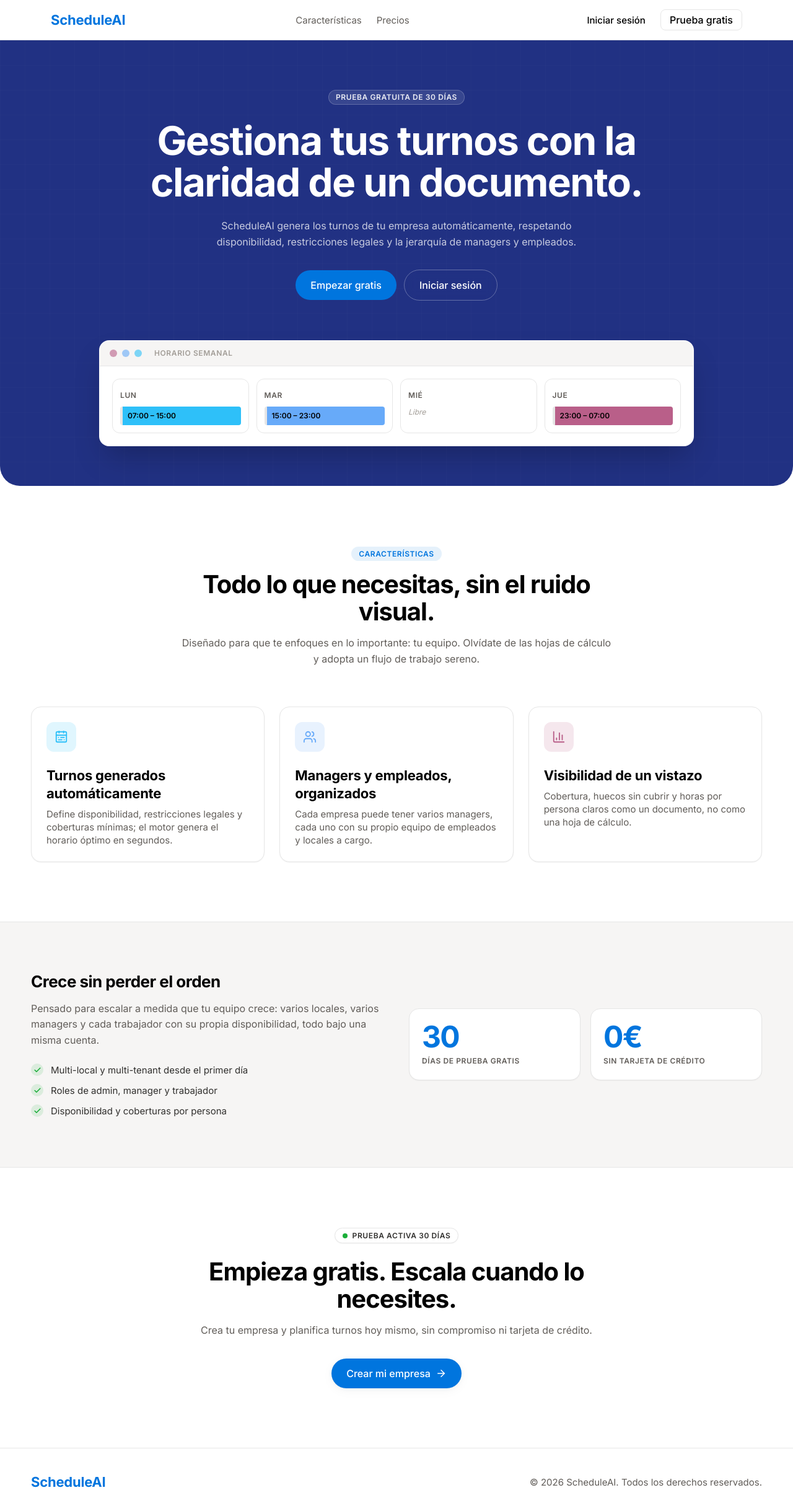
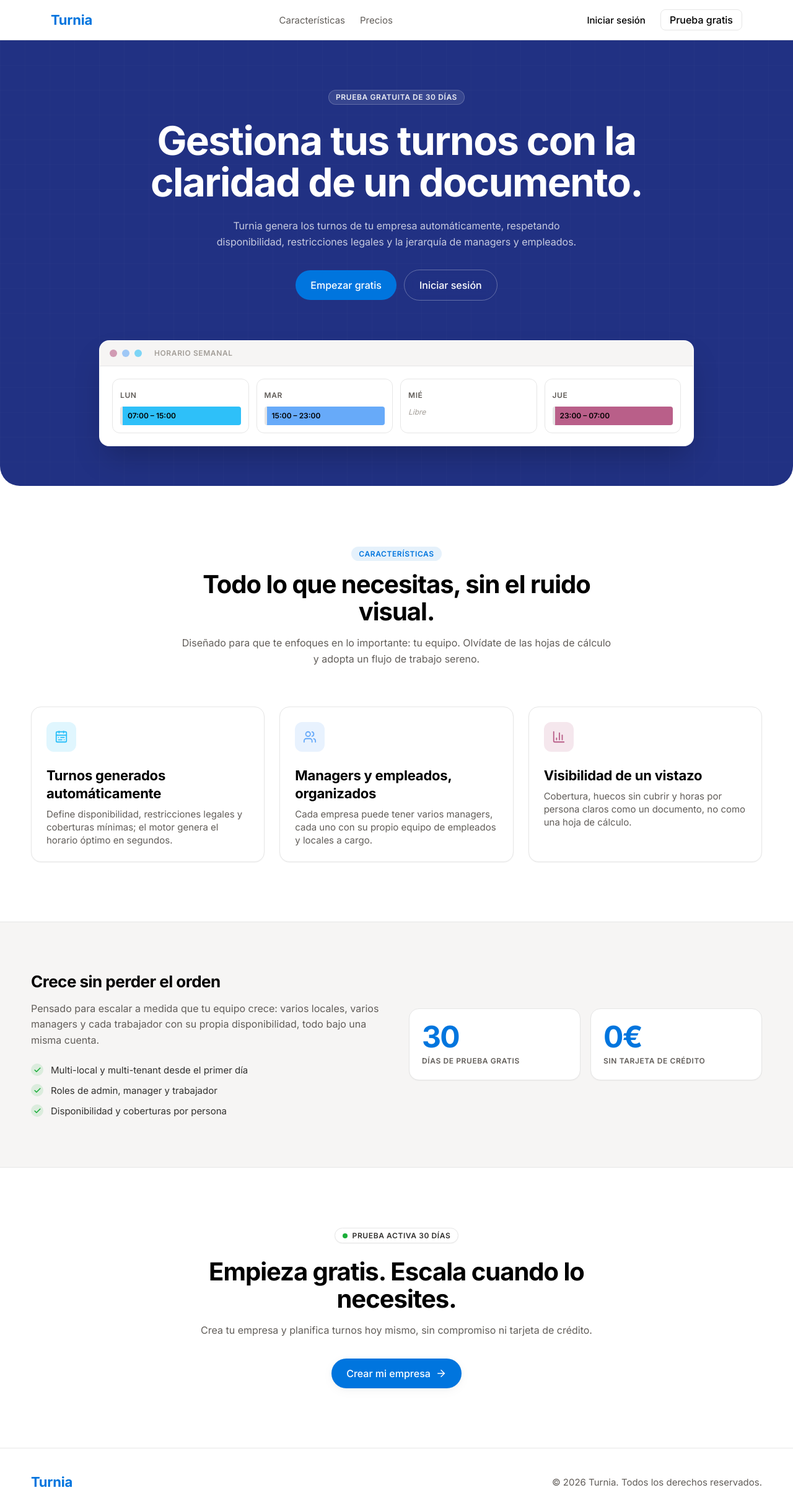
Before and after one commit to Manuel0311Nan/ShiftPlannerN, a Next.js app: page / in a window 1280 px wide. Shown: the top 2438 px of the page at 62% size. Built offline with nearby package versions, Linux system fonts and the light colour scheme.

Commit message:
feat: change brand name

```diff
--- a/src/app/dashboard/layout.tsx
+++ b/src/app/dashboard/layout.tsx
@@ -30,7 +30,7 @@
       <aside className="fixed left-0 top-0 z-40 hidden h-screen w-64 flex-col border-r border-hairline bg-surface py-6 md:flex">
         <div className="mb-10 px-6">
           <Link href="/dashboard" className="block">
-            <span className="text-h3 text-primary">ScheduleAI</span>
+            <span className="text-h3 text-primary">Turnia</span>
             <p className="text-label-caps uppercase text-ink-muted">
               Management Suite
             </p>
@@ -69,7 +69,7 @@
             />
           </div>
           <Link href="/dashboard" className="text-title-md text-primary md:hidden">
-            ScheduleAI
+            Turnia
           </Link>
 
           <div className="flex items-center gap-4">
--- a/src/app/layout.tsx
+++ b/src/app/layout.tsx
@@ -9,7 +9,7 @@
 });
 
 export const metadata: Metadata = {
-  title: "ScheduleAI — Horarios laborales automáticos",
+  title: "Turnia — Horarios laborales automáticos",
   description:
     "Genera horarios laborales óptimos automáticamente: turnos, disponibilidad y restricciones legales en un solo lugar.",
 };
--- a/src/app/login/page.tsx
+++ b/src/app/login/page.tsx
@@ -10,7 +10,7 @@
           href="/"
           className="text-center text-[20px] font-semibold tracking-[-0.125px] text-ink"
         >
-          ScheduleAI
+          Turnia
         </Link>
 
         <Card elevated className="flex flex-col gap-6">
--- a/src/app/page.tsx
+++ b/src/app/page.tsx
@@ -44,7 +44,7 @@
       {/* Header */}
       <header className="sticky top-0 z-50 border-b border-hairline bg-surface/80 backdrop-blur-xl">
         <div className="mx-auto flex h-16 max-w-295 items-center justify-between px-6 md:px-8">
-          <span className="text-h3 text-primary">ScheduleAI</span>
+          <span className="text-h3 text-primary">Turnia</span>
           <nav className="hidden items-center gap-6 md:flex">
             <a
               href="#caracteristicas"
@@ -106,7 +106,7 @@
               Gestiona tus turnos con la claridad de un documento.
             </h1>
             <p className="mt-6 max-w-160 text-body-lg leading-relaxed text-white/75">
-              ScheduleAI genera los turnos de tu empresa automáticamente,
+              Turnia genera los turnos de tu empresa automáticamente,
               respetando disponibilidad, restricciones legales y la jerarquía de
               managers y empleados.
             </p>
@@ -279,9 +279,9 @@
       {/* Footer */}
       <footer className="border-t border-hairline bg-surface px-6 py-10 md:px-8">
         <div className="mx-auto flex max-w-295 flex-col items-center justify-between gap-4 md:flex-row">
-          <span className="text-h3 text-primary">ScheduleAI</span>
+          <span className="text-h3 text-primary">Turnia</span>
           <span className="text-body-sm text-ink-muted">
-            © {new Date().getFullYear()} ScheduleAI. Todos los derechos
+            © {new Date().getFullYear()} Turnia. Todos los derechos
             reservados.
           </span>
         </div>
--- a/src/app/register/page.tsx
+++ b/src/app/register/page.tsx
@@ -10,7 +10,7 @@
           href="/"
           className="text-center text-[20px] font-semibold tracking-[-0.125px] text-ink"
         >
-          ScheduleAI
+          Turnia
         </Link>
 
         <Card elevated className="flex flex-col gap-6">
```
